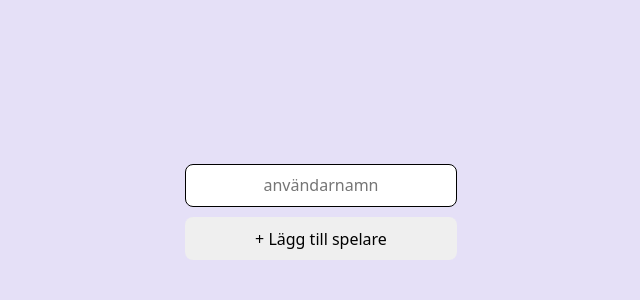
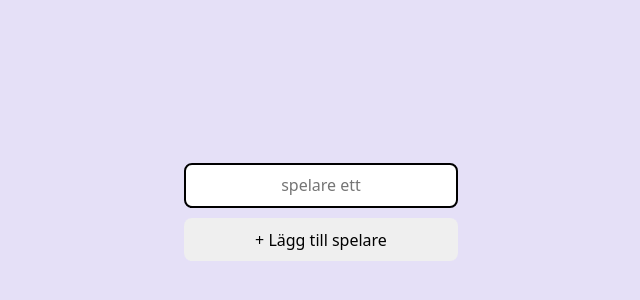
Before and after one commit to feliciacalming/tic-tac-toe__vue, a Vue app: page / in a window 1280 px wide. Shown: the part 188-488 px from the top of the page, without its empty margins (319-959 px from the left). Built offline with nearby package versions, Linux system fonts and the light colour scheme.

Commit message:
(feat): small update AddPlayer

```diff
--- a/src/components/AddPlayer.vue
+++ b/src/components/AddPlayer.vue
@@ -2,18 +2,20 @@
 import { ref } from "vue";
 
 let username = ref("");
+let number = ref("ett");
 const emit = defineEmits(["addPlayer"]);
 
 const handleSubmit = (name: string) => {
   emit("addPlayer", name);
+  number.value = "två";
   username.value = "";
 };
 </script>
 
 <template>
   <form @submit.prevent="handleSubmit(username)">
-    <input type="text" v-model="username" placeholder="användarnamn" />
-    <button type="button">+ Lägg till spelare</button>
+    <input type="text" v-model="username" :placeholder="`spelare ${number}`" />
+    <button type="submit">+ Lägg till spelare</button>
   </form>
 </template>
 
@@ -21,7 +23,7 @@ const handleSubmit = (name: string) => {
 input {
   text-align: center;
   background-color: white;
-  border: 1px solid black;
+  border: 2px solid black;
 }
 
 form {
```
